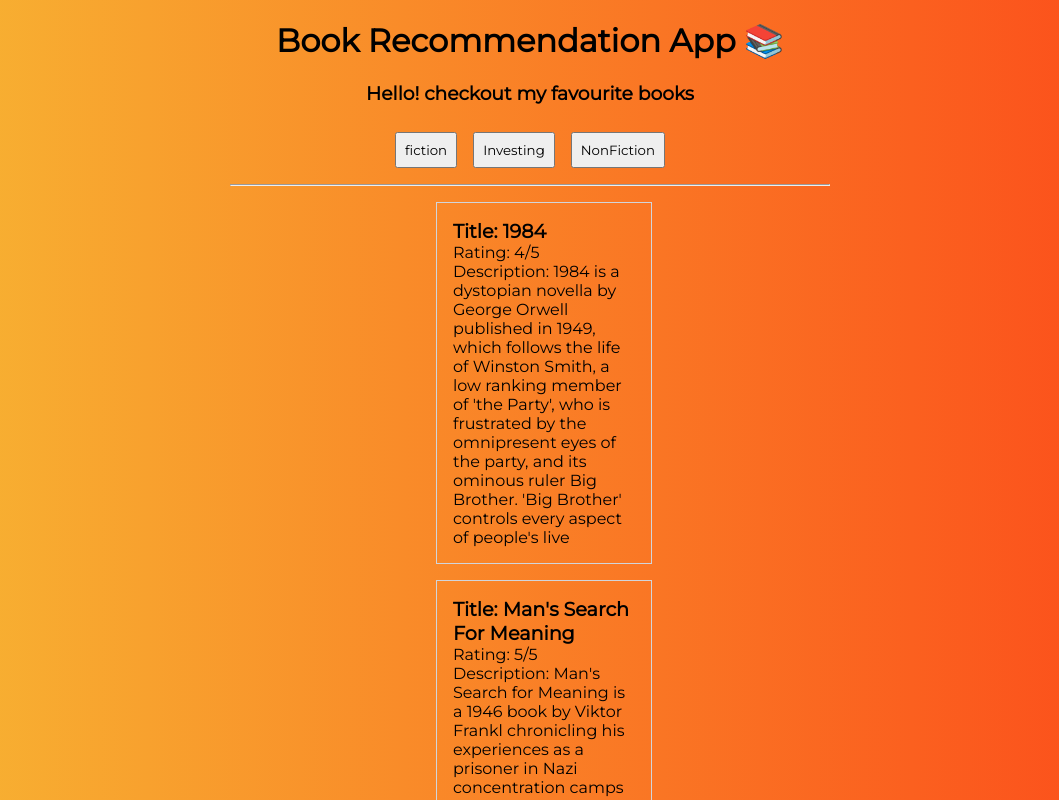
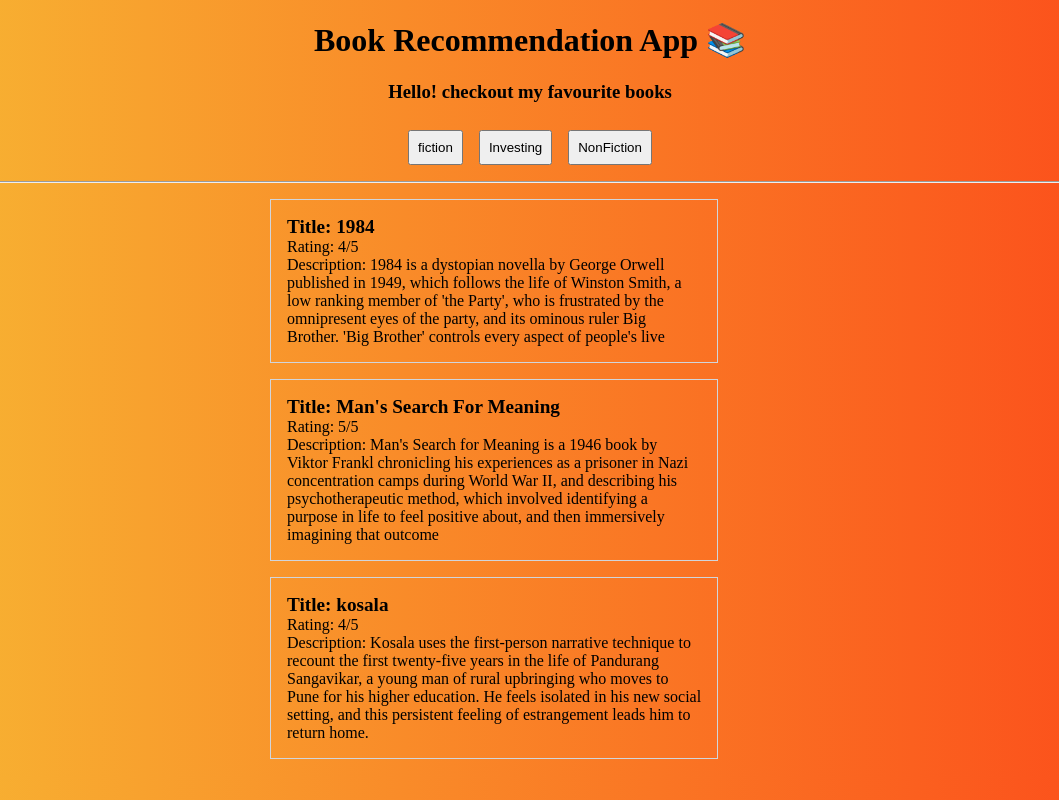
Before and after one commit to pravinpadmakarjadhav/books-app, a React (Create React App) app: page / in a window 1280 px wide. Shown: the top 800 px of the page, without its empty margins (110-1169 px from the left). Built offline with nearby package versions, Linux system fonts and the light colour scheme.

Commit message:
Update styles.css

```diff
--- a/src/styles.css
+++ b/src/styles.css
@@ -1,9 +1,9 @@
-@import url("https://fonts.googleapis.com/css2?family=Montserrat&display=swap");
+
 
 .App {
-  font-family: "Montserrat", sans-serif;
+
   text-align: center;
-  max-width: 600px;
+
   margin: auto;
   /* text-align: left; */
 }
```
